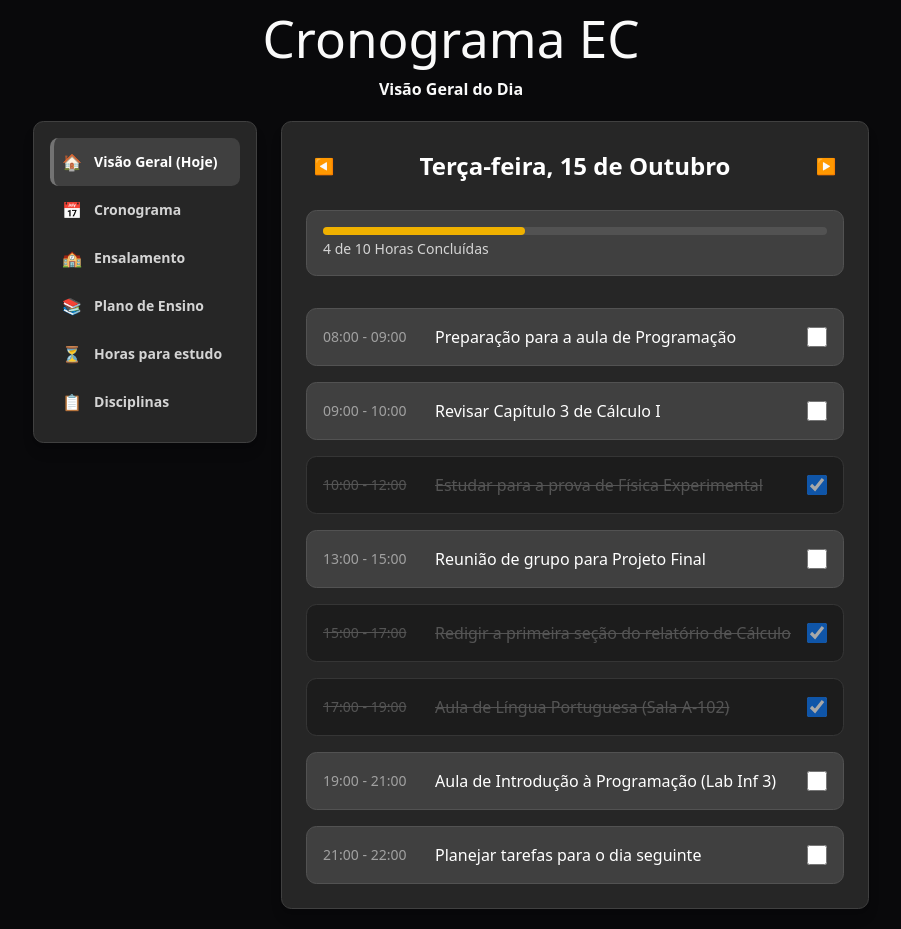
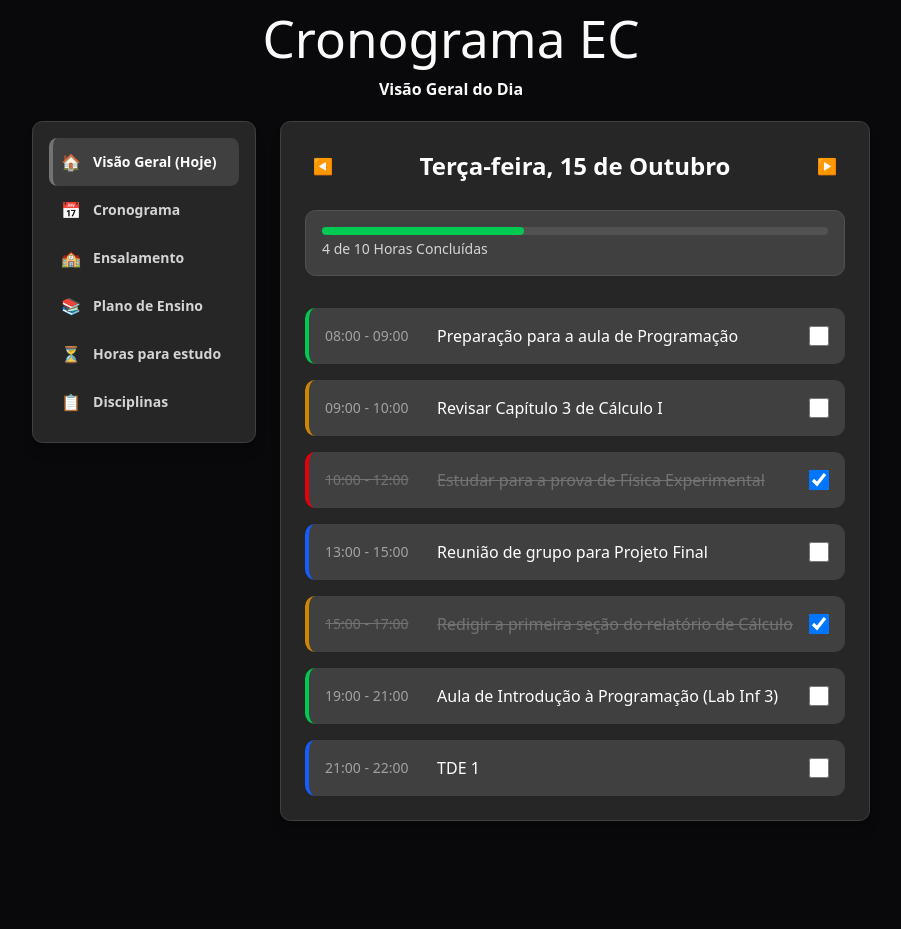
Before and after one commit to ana-borowsky/cronograma-educacional-react, a React (Vite) app in the folder frontend/: page /todolist in a window 1280 px wide. Shown: the whole page, without its empty margins (189-1090 px from the left). After the commit the page ends 841 px from the top, so only its background shows below. Built offline with nearby package versions, Linux system fonts and the light colour scheme.

Commit message:
Adiciona tag de cor na todolist

```diff
--- a/frontend/src/pages/ToDoList.jsx
+++ b/frontend/src/pages/ToDoList.jsx
@@ -53,58 +53,52 @@ const ToDoList = () => {
 
           <div className="mb-8 p-4 bg-neutral-700 rounded-lg border border-neutral-600">
             <div className="h-2 bg-neutral-600 rounded-full mb-1">
-              <div className="h-2 bg-yellow-500 rounded-full" style={{ width: '40%' }}></div>
+              <div className="h-2 bg-green-500 rounded-full" style={{ width: '40%' }}></div>
             </div>
             <p className="text-neutral-300 text-sm font-medium">4 de 10 Horas Concluídas</p>
           </div>
 
           <div className="space-y-4">
 
-            <div className="flex items-center bg-neutral-700 p-4 rounded-lg border border-neutral-600 hover:border-neutral-500 transition duration-200">
+            <div className="flex items-center bg-neutral-700 p-4 rounded-lg border-l-4 border-green-500 hover:border-neutral-500 transition duration-200">
               <span className="w-24 text-neutral-400 font-medium text-sm flex-shrink-0">08:00 - 09:00</span>
               <span className="text-white flex-grow ml-4">Preparação para a aula de Programação</span>
               <input type="checkbox" className="ml-4 w-5 h-5 form-checkbox text-blue-600 bg-neutral-700 border-neutral-500 rounded focus:ring-blue-500 cursor-pointer" />
             </div>
 
-            <div className="flex items-center bg-neutral-700 p-4 rounded-lg border border-neutral-600 hover:border-neutral-500 transition duration-200">
+            <div className="flex items-center bg-neutral-700 p-4 rounded-lg border-l-4 border-yellow-600 hover:border-neutral-500 transition duration-200">
               <span className="w-24 text-neutral-400 font-medium text-sm flex-shrink-0">09:00 - 10:00</span>
               <span className="text-white flex-grow ml-4">Revisar Capítulo 3 de Cálculo I</span>
               <input type="checkbox" className="ml-4 w-5 h-5 form-checkbox text-blue-600 bg-neutral-700 border-neutral-500 rounded focus:ring-blue-500 cursor-pointer" />
             </div>
 
-            <div className="flex items-center bg-neutral-900 p-4 rounded-lg border border-neutral-700 opacity-60 transition duration-200">
+            <div className="flex items-center bg-neutral-700 p-4 rounded-lg border-l-4 border-red-600 hover:border-neutral-500 transition duration-200">
               <span className="w-24 text-neutral-500 font-medium text-sm line-through flex-shrink-0">10:00 - 12:00</span>
               <span className="text-neutral-500 flex-grow ml-4 line-through">Estudar para a prova de Física Experimental</span>
               <input type="checkbox" className="ml-4 w-5 h-5 form-checkbox text-blue-600 bg-neutral-700 border-neutral-500 rounded focus:ring-blue-500 cursor-pointer" checked readOnly />
             </div>
 
-            <div className="flex items-center bg-neutral-700 p-4 rounded-lg border border-neutral-600 hover:border-neutral-500 transition duration-200">
+            <div className="flex items-center bg-neutral-700 p-4 rounded-lg border-l-4 border-blue-600 hover:border-neutral-500 transition duration-200">
               <span className="w-24 text-neutral-400 font-medium text-sm flex-shrink-0">13:00 - 15:00</span>
               <span className="text-white flex-grow ml-4">Reunião de grupo para Projeto Final</span>
               <input type="checkbox" className="ml-4 w-5 h-5 form-checkbox text-blue-600 bg-neutral-700 border-neutral-500 rounded focus:ring-blue-500 cursor-pointer" />
             </div>
 
-            <div className="flex items-center bg-neutral-900 p-4 rounded-lg border border-neutral-700 opacity-60 transition duration-200">
+            <div className="flex items-center bg-neutral-700 p-4 rounded-lg border-l-4 border-yellow-600 hover:border-neutral-500 transition duration-200">
               <span className="w-24 text-neutral-500 font-medium text-sm line-through flex-shrink-0">15:00 - 17:00</span>
               <span className="text-neutral-500 flex-grow ml-4 line-through">Redigir a primeira seção do relatório de Cálculo</span>
               <input type="checkbox" className="ml-4 w-5 h-5 form-checkbox text-blue-600 bg-neutral-700 border-neutral-500 rounded focus:ring-blue-500 cursor-pointer" checked readOnly />
             </div>
 
-            <div className="flex items-center bg-neutral-900 p-4 rounded-lg border border-neutral-700 opacity-60 transition duration-200">
-              <span className="w-24 text-neutral-500 font-medium text-sm line-through flex-shrink-0">17:00 - 19:00</span>
-              <span className="text-neutral-500 flex-grow ml-4 line-through">Aula de Língua Portuguesa (Sala A-102)</span>
-              <input type="checkbox" className="ml-4 w-5 h-5 form-checkbox text-blue-600 bg-neutral-700 border-neutral-500 rounded focus:ring-blue-500 cursor-pointer" checked readOnly />
-            </div>
-
-            <div className="flex items-center bg-neutral-700 p-4 rounded-lg border border-neutral-600 hover:border-neutral-500 transition duration-200">
+            <div className="flex items-center bg-neutral-700 p-4 rounded-lg border-l-4 border-green-500 hover:border-neutral-500 transition duration-200">
               <span className="w-24 text-neutral-400 font-medium text-sm flex-shrink-0">19:00 - 21:00</span>
               <span className="text-white flex-grow ml-4">Aula de Introdução à Programação (Lab Inf 3)</span>
               <input type="checkbox" className="ml-4 w-5 h-5 form-checkbox text-blue-600 bg-neutral-700 border-neutral-500 rounded focus:ring-blue-500 cursor-pointer" />
             </div>
 
-            <div className="flex items-center bg-neutral-700 p-4 rounded-lg border border-neutral-600 hover:border-neutral-500 transition duration-200">
+            <div className="flex items-center bg-neutral-700 p-4 rounded-lg border-l-4 border-blue-600 hover:border-neutral-500 transition duration-200">
               <span className="w-24 text-neutral-400 font-medium text-sm flex-shrink-0">21:00 - 22:00</span>
-              <span className="text-white flex-grow ml-4">Planejar tarefas para o dia seguinte</span>
+              <span className="text-white flex-grow ml-4">TDE 1</span>
               <input type="checkbox" className="ml-4 w-5 h-5 form-checkbox text-blue-600 bg-neutral-700 border-neutral-500 rounded focus:ring-blue-500 cursor-pointer" />
             </div>
 
```
Also changed, not shown: 2 other files (tests, documents, lock files or other folders).
